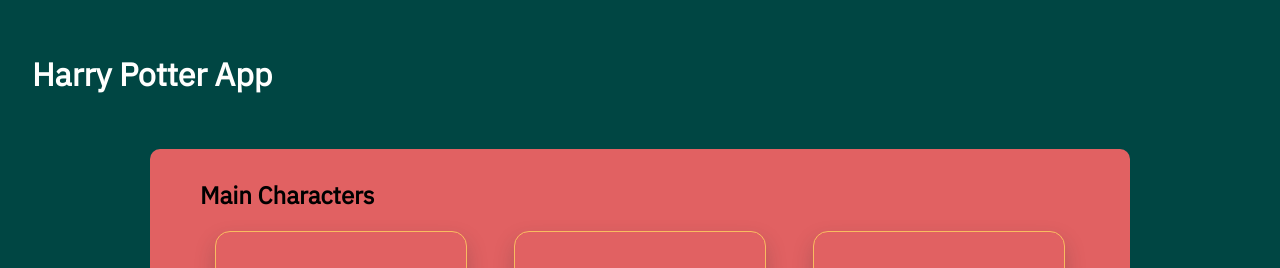
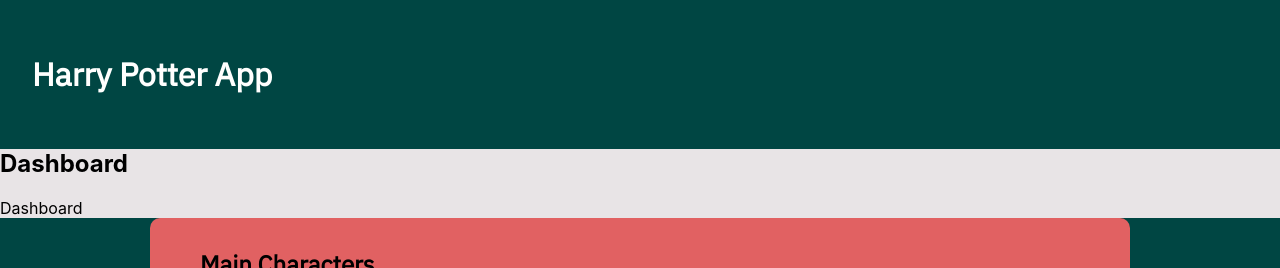
Before and after one commit to isobelleanna/harry-potter-app, a React (Create React App) app: page / in a window 1280 px wide. Shown: the top 268 px of the page. Built offline with nearby package versions, Linux system fonts and the light colour scheme.

Commit message:
start working on dashboard

```diff
--- a/src/App.jsx
+++ b/src/App.jsx
@@ -1,13 +1,12 @@
 import "./App.scss";
-import CharacterCards from "./components/CharacterCards/CharacterCards";
 import characters from "./data/characters";
 import Nav from "./components/Nav/Nav";
 import Home from "./containers/Home/Home";
-import ExploreCharacters from "./containers/ExploreCharacters/ExploreCharacters";
 import { useState } from "react";
 
 function App() {
   const [searchTerm, setSearchTerm] = useState("");
+  const characterList = [...characters];
   const filteredArr = characters
     .filter((character) => character.image)
     .slice(0, 3);
@@ -21,6 +20,7 @@
     const houseLower = character.house.toLowerCase();
     return nameLower.includes(searchTerm) || houseLower.includes(searchTerm);
   });
+  for (let i = 0; i < characterList.length; i++) {}
   return (
     <div className="App">
       <Nav />
--- a/src/App.scss
+++ b/src/App.scss
@@ -7,26 +7,9 @@
     background-color: $color-background;
 }
 
-.character-gallery {
-   background-color: $color-tertiary;
-   border-radius: 10px;
-   padding: 10px 50px 20px 50px;
-   &__heading {
-       font-family: $font-primary;
-   }
-}
-
-
 @media screen and (min-width: 992px) {
   .app {
     max-width: 1200px;
     margin: 0 auto;
   }
 }
-
-@media screen and (min-width:680px) {
-  .character-gallery  {
-    max-width: 880px;
-    margin: 0 auto;
-  }
-}
--- a/src/components/Dashboard/Dashboard.jsx
+++ b/src/components/Dashboard/Dashboard.jsx
@@ -1,7 +1,7 @@
 import React from "react";
 import "./Dashboard.scss";
 
-const Dashboard = () => {
+const Dashboard = (props) => {
   return <div>Dashboard</div>;
 };
 
--- a/src/containers/Home/Home.jsx
+++ b/src/containers/Home/Home.jsx
@@ -2,11 +2,16 @@
 import "./Home.scss";
 import CharacterCards from "../../components/CharacterCards/CharacterCards";
 import ExploreCharacters from "../ExploreCharacters/ExploreCharacters";
+import Dashboard from "../../components/Dashboard/Dashboard";
 
 const Home = (props) => {
   const { filteredArr, handleInput, searchTerm, filteredBySearch } = props;
   return (
     <div>
+      <section className="dashboard">
+        <h2 className="dashboard__heading">Dashboard</h2>
+        <Dashboard />
+      </section>
       <section className="character-gallery">
         <h2 className="character-gallery__heading">Main Characters</h2>
         <CharacterCards filteredArr={filteredArr} />
--- a/src/containers/Home/Home.scss
+++ b/src/containers/Home/Home.scss
@@ -15,3 +15,7 @@
     margin: 0 auto;
   }
 }
+
+.dashboard {
+  background-color: $color-main;
+}
```
